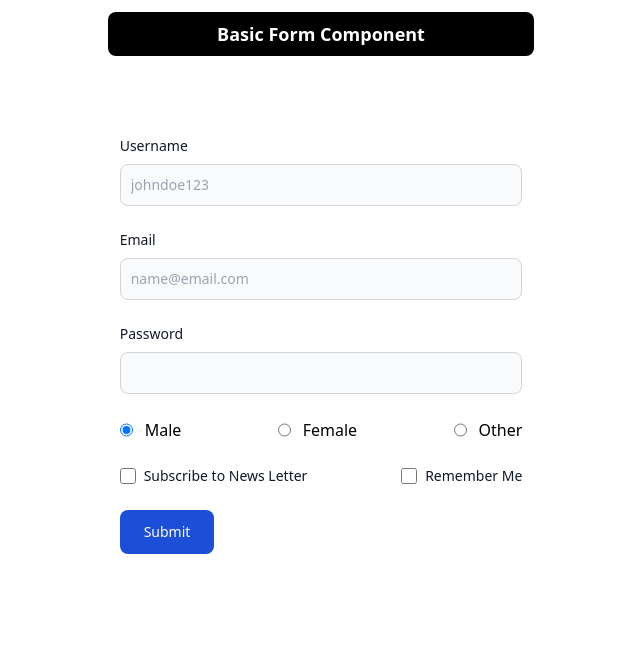
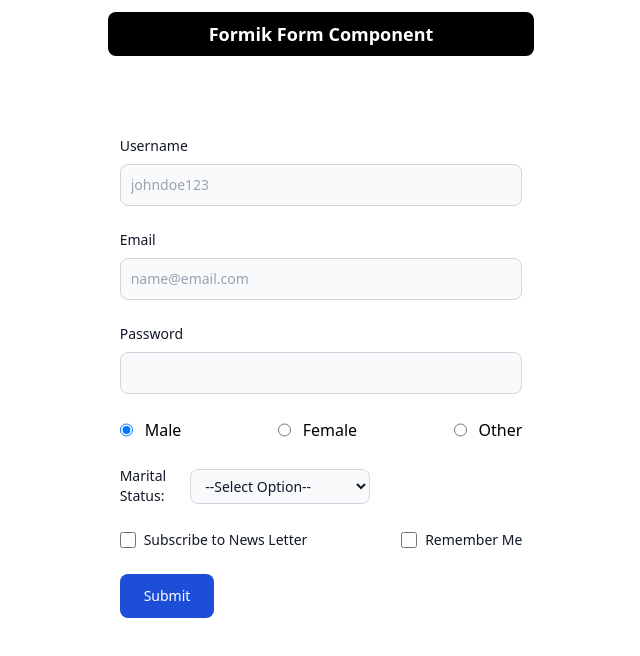
Before and after one commit to burmesesadboi/react-forms, a React (Vite) app: page / in a window 1280 px wide. Shown: the top 656 px of the page, without its empty margins (319-959 px from the left). Built offline with nearby package versions, Linux system fonts and the light colour scheme.

Commit message:
feat: custom validate form data

```diff
--- a/json/data.json
+++ b/json/data.json
@@ -31,5 +31,44 @@
         "value": "Remember Me"
       }
     ]
+  },
+  {
+    "maritalStatus": [
+      {
+        "id": 0,
+        "name": "default",
+        "value": "--Select Option--"
+      },
+      {
+        "id": 1,
+        "name": "single",
+        "value": "Single"
+      },
+      {
+        "id": 2,
+        "name": "relationship",
+        "value": "Relationship"
+      },
+      {
+        "id": 3,
+        "name": "married",
+        "value": "Married"
+      },
+      {
+        "id": 4,
+        "name": "divorced",
+        "value": "Divorced"
+      },
+      {
+        "id": 5,
+        "name": "situational",
+        "value": "Situational"
+      },
+      {
+        "id": 6,
+        "name": "complicated",
+        "value": "Complicated"
+      }
+    ]
   }
 ]
--- a/package.json
+++ b/package.json
@@ -10,8 +10,10 @@
     "preview": "vite preview"
   },
   "dependencies": {
+    "formik": "^2.2.9",
     "react": "^18.2.0",
-    "react-dom": "^18.2.0"
+    "react-dom": "^18.2.0",
+    "yup": "^1.1.1"
   },
   "devDependencies": {
     "@types/react": "^18.0.28",
--- a/src/App.jsx
+++ b/src/App.jsx
@@ -1,8 +1,11 @@
-import BasicFormComponent from "./pages/basic-form.page.jsx";
+import FormikFormPage from "./pages/formik-form.page.jsx";
 
 function App() {
-  return <>
-  <BasicFormComponent/></>;
+  return (
+    <>
+      <FormikFormPage />
+    </>
+  );
 }
 
 export default App;
--- a/src/components/reusable-elements.component.jsx
+++ b/src/components/reusable-elements.component.jsx
@@ -1,5 +1,5 @@
 import data from "../../json/data.json";
-export const LabelComponent = ({ checkGender, handleUserInput }) => {
+export const LabelComponent = ({ checkGender, handleChange }) => {
   return data.map((item) =>
     item?.genders?.map((genderItem) => (
       <span key={genderItem.id} className="flex  gap-3">
@@ -8,7 +8,7 @@ export const LabelComponent = ({ checkGender, handleUserInput }) => {
           id={genderItem.name}
           name="gender"
           value={genderItem.value}
-          onChange={handleUserInput}
+          onChange={handleChange}
           checked={checkGender === genderItem.value}
         />
         <label htmlFor={genderItem.name}>{genderItem.value}</label>
@@ -17,18 +17,55 @@ export const LabelComponent = ({ checkGender, handleUserInput }) => {
   );
 };
 
-export const CheckBoxComponent = ({ checkCheckBoxes, handleCheckBoxes }) => {
+export const SelectRelationshipStatus = ({
+  touched,
+  isError,
+  handleBlur,
+  handleChange,
+}) => {
+  return (
+    <span className="flex justify-center items-center">
+      <label
+        className="text-sm font-medium text-gray-900 dark:text-white"
+        htmlFor="maritalStatus"
+      >
+        Marital Status:&nbsp;&nbsp;
+      </label>
+      <select
+        className={`bg-gray-50 border border-gray-300 text-gray-900 text-sm rounded-lg focus:ring-blue-500 focus:border-blue-500 block w-full px-2.5 py-1.5 dark:bg-gray-700 dark:border-gray-600 dark:placeholder-gray-400 dark:text-white dark:focus:ring-blue-500 dark:focus:border-blue-500 ${
+          touched && isError && "border border-red-500"
+        }`}
+        id="select"
+        name="maritalStatus"
+        onChange={handleChange}
+        onBlur={handleBlur}
+      >
+        {data?.map((item) =>
+          item?.maritalStatus?.map((element) => (
+            <option key={element.id} value={element.name}>
+              {element.value}
+            </option>
+          ))
+        )}
+      </select>
+    </span>
+  );
+};
+
+export const CheckBoxComponent = ({ checkCheckBoxes, handleChange }) => {
   return data.map((item) =>
     item?.checkBoxes?.map((checkBoxItem) => (
       <span key={checkBoxItem.id} className="flex justify-center items-center">
         <input
           id={checkBoxItem.name}
           type="checkbox"
+          name="checkBoxes"
           value={checkBoxItem.name}
-          onChange={handleCheckBoxes}
+          onChange={handleChange}
           className="w-4 h-4 border border-gray-300 rounded bg-gray-50 focus:ring-3 focus:ring-blue-300 dark:bg-gray-700 dark:border-gray-600 dark:focus:ring-blue-600 dark:ring-offset-gray-800 dark:focus:ring-offset-gray-800"
           checked={checkCheckBoxes.includes(checkBoxItem.name)}
         />
+
         <label
           htmlFor={checkBoxItem.name}
           className="ml-2 text-sm font-medium text-gray-900 dark:text-gray-300"
--- /dev/null
+++ b/src/formik/formik-form.component.jsx
@@ -0,0 +1,168 @@
+import { useFormik } from "formik";
+import {
+  CheckBoxComponent,
+  LabelComponent,
+  SelectRelationshipStatus,
+} from "../components/reusable-elements.component.jsx";
+
+const FormikForm = () => {
+  const formikData = useFormik({
+    initialValues: {
+      username: "",
+      email: "",
+      password: "",
+      gender: "Male",
+      checkBoxes: [],
+      maritalStatus: "",
+    },
+    onSubmit: (values) => {
+      console.table("Submitted Data:", values);
+      // return alert(JSON.stringify(values, null, 2));
+    },
+    validate: (values) => {
+      const errors = {};
+      if (!values.username) {
+        errors.username = "Username is required";
+      }
+      if (!values.email) {
+        errors.email = "Email is required";
+      } else if (
+        !values.email.match(/^\w+([\.-]?\w+)*@\w+([\.-]?\w+)*(\.\w{2,3})+$/)
+      ) {
+        errors.email = "Please enter a valid email.";
+      }
+
+      if (!values.password) {
+        errors.password = "Password is required";
+      }
+
+      if (!values.maritalStatus) {
+        errors.maritalStatus = "Marital Status is required";
+      }
+
+      return errors;
+    },
+  });
+
+  return (
+    <>
+      <h1 className="w-1/3 mt-3 rounded-lg text-white bg-black text-center mb-10 text-lg font-bold mx-auto py-2">
+        Formik Form Component
+      </h1>
+      <form
+        className="py-10 w-1/3 mx-auto px-3"
+        onSubmit={formikData.handleSubmit}
+      >
+        <div className="mb-6">
+          <label
+            htmlFor="username"
+            className="block mb-2 text-sm font-medium text-gray-900 dark:text-white"
+          >
+            Username
+          </label>
+          <input
+            type="text"
+            id="username"
+            name="username"
+            value={formikData.values?.username}
+            onChange={formikData.handleChange}
+            onBlur={formikData.handleBlur}
+            className={`bg-gray-50 mb-1 border border-gray-300 text-gray-900 text-sm rounded-lg focus:ring-blue-500 focus:border-blue-500 block w-full p-2.5 dark:bg-gray-700 outline-blue-500 blue:border-blue-600 dark:placeholder-gray-400 dark:text-white dark:focus:ring-blue-500 dark:focus:border-blue-500 ${
+              formikData.touched.username &&
+              formikData.errors.username &&
+              "border border-red-500"
+            }`}
+            placeholder="johndoe123"
+          />
+          {formikData.touched.username && formikData.errors.username && (
+            <span className="text-red-600">{formikData.errors.username}</span>
+          )}
+        </div>
+        <div className="mb-6">
+          <label
+            htmlFor="email"
+            className="block mb-2 text-sm font-medium text-gray-900 dark:text-white"
+          >
+            Email
+          </label>
+          <input
+            type="text"
+            id="email"
+            name="email"
+            value={formikData.values?.email}
+            onChange={formikData.handleChange}
+            className={`bg-gray-50 mb-1 border border-gray-300 text-gray-900 text-sm rounded-lg focus:ring-blue-500 focus:border-blue-500 block w-full p-2.5 dark:bg-gray-700 outline-blue-500 blue:border-blue-600 dark:placeholder-gray-400 dark:text-white dark:focus:ring-blue-500 dark:focus:border-blue-500 ${
+              formikData.touched.email &&
+              formikData.errors.email &&
+              "border border-red-500"
+            }`}
+            onBlur={formikData.handleBlur}
+            placeholder="name@email.com"
+          />
+          {formikData.touched.email && formikData.errors.email && (
+            <span className="text-red-600">{formikData.errors.email}</span>
+          )}
+        </div>
+        <div className="mb-6">
+          <label
+            htmlFor="password"
+            className="block mb-2 text-sm font-medium text-gray-900 dark:text-white"
+          >
+            Password
+          </label>
+          <input
+            type="password"
+            id="password"
+            name="password"
+            value={formikData.values?.password}
+            onChange={formikData.handleChange}
+            onBlur={formikData.handleBlur}
+            className={`bg-gray-50 mb-1 border border-gray-300 text-gray-900 text-sm rounded-lg focus:ring-blue-500 focus:border-blue-500 block w-full p-2.5 dark:bg-gray-700 outline-blue-500 blue:border-blue-600 dark:placeholder-gray-400 dark:text-white dark:focus:ring-blue-500 dark:focus:border-blue-500 ${
+              formikData.touched.password &&
+              formikData.errors.password &&
+              "border border-red-500"
+            }`}
+          />
+          {formikData.touched.password && formikData.errors.password && (
+            <span className="text-red-600">{formikData.errors.password}</span>
+          )}
+        </div>
+        <div className="flex justify-between items-center gap-5 mb-6">
+          <LabelComponent
+            checkGender={formikData.values?.gender}
+            handleChange={formikData.handleChange}
+          />
+        </div>
+        <div className="flex justify-between items-center gap-5 mb-6">
+          <SelectRelationshipStatus
+            touched={formikData.touched.maritalStatus}
+            isError={formikData.errors.maritalStatus}
+            handleBlur={formikData.handleBlur}
+            handleChange={formikData.handleChange}
+          />
+          {formikData.touched.maritalStatus &&
+            formikData.errors.maritalStatus && (
+              <span className="text-red-600">
+                {formikData.errors.maritalStatus}
+              </span>
+            )}
+        </div>
+        <div className="flex justify-between items-center gap-5 mb-6">
+          <CheckBoxComponent
+            checkCheckBoxes={formikData.values.checkBoxes}
+            handleChange={formikData.handleChange}
+          />
+        </div>
+
+        <button
+          type="submit"
+          className="text-white bg-blue-700 hover:bg-blue-800 focus:ring-4 focus:outline-none focus:ring-blue-300 font-medium rounded-lg text-sm w-full sm:w-auto px-6 py-3 text-center dark:bg-blue-600 dark:hover:bg-blue-700 dark:focus:ring-blue-800"
+        >
+          Submit
+        </button>
+      </form>
+    </>
+  );
+};
+
+export default FormikForm;
--- /dev/null
+++ b/src/pages/formik-form.page.jsx
@@ -0,0 +1,12 @@
+import FormikFormComponent from "../formik/formik-form.component.jsx";
+
+
+const FormikFormPage = () => {
+  return (
+    <>
+     <FormikFormComponent/>
+    </>
+  );
+};
+
+export default FormikFormPage;
```
Also changed, not shown: 1 other file (tests, documents, lock files or other folders).
